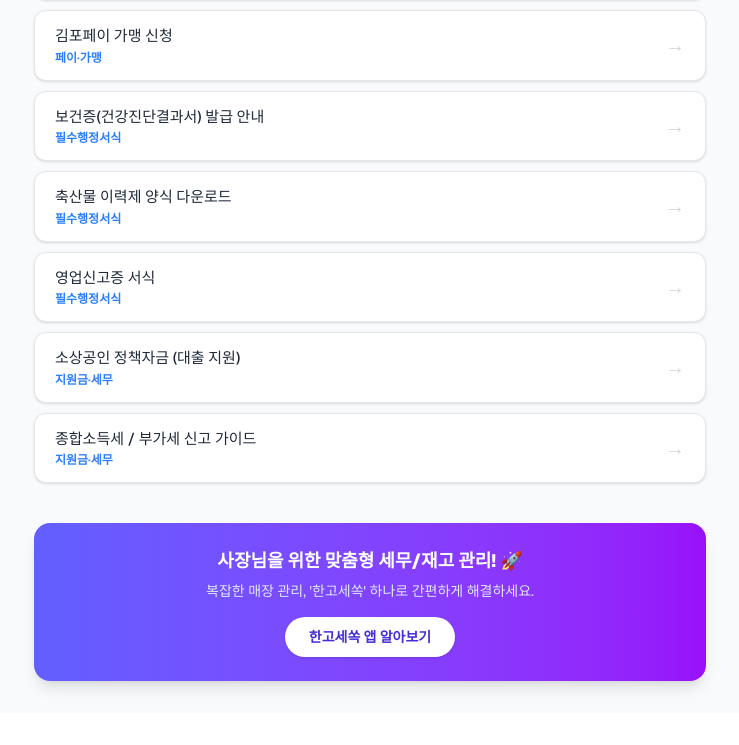
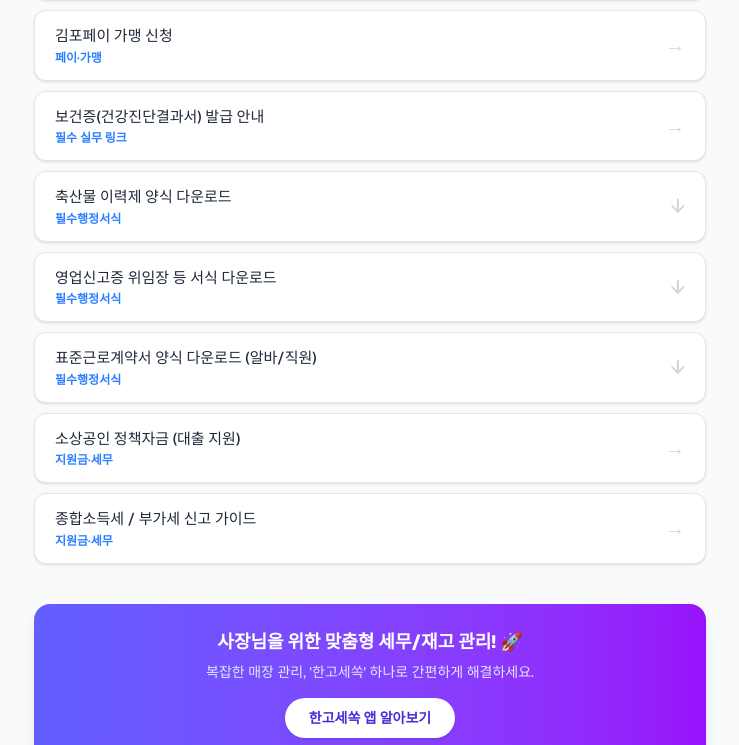
Before and after one commit to hannune-s/ssakdamoa, a Next.js app: page / in a window 1280 px wide. Shown: the part 912-1657 px from the top of the page, without its empty margins (270-1009 px from the left). Before the commit the page ends 1625 px from the top, so only its background shows below. Built offline with nearby package versions, Linux system fonts and the light colour scheme.

Commit message:
feat: split administrative forms category

```diff
--- a/src/app/page.tsx
+++ b/src/app/page.tsx
@@ -2,7 +2,7 @@
 
 import { useState } from 'react';
 
-const CATEGORIES = ['전체', '페이·가맹', '필수행정서식', '지원금·세무'];
+const CATEGORIES = ['전체', '페이·가맹', '필수 실무 링크', '필수행정서식', '지원금·세무'];
 
 const LINKS = [
   // 전국 단위
@@ -18,10 +18,13 @@
   { id: 13, title: '대구로페이 가맹 신청', category: '페이·가맹', keywords: ['대구로페이', '대구', '대구행복페이', '지역화폐'], url: 'https://minwon.daegu.go.kr/cvpl/AUTN-009/info' },
   { id: 9, title: '김포페이 가맹 신청', category: '페이·가맹', keywords: ['김포페이', '지역화폐', '김포'], url: 'https://gppay.merchant-portal.co.kr/bridge/' },
 
-  // 필수 행정 서식
-  { id: 4, title: '보건증(건강진단결과서) 발급 안내', category: '필수행정서식', keywords: ['보건증', '건강진단', '건강진단결과서'], url: 'https://www.gov.kr/portal/service/serviceInfo/135200000129' },
-  { id: 5, title: '축산물 이력제 양식 다운로드', category: '필수행정서식', keywords: ['축산물', '이력제', '양식'], url: '#' },
-  { id: 6, title: '영업신고증 서식', category: '필수행정서식', keywords: ['영업신고증', '신고', '서식'], url: '#' },
+  // 필수 실무 링크 (안내/접수용 사이트 연결)
+  { id: 4, title: '보건증(건강진단결과서) 발급 안내', category: '필수 실무 링크', keywords: ['보건증', '건강진단', '건강진단결과서'], url: 'https://www.gov.kr/portal/service/serviceInfo/135200000129' },
+
+  // 필수행정서식 (실제 양식/파일 다운로드용)
+  { id: 5, title: '축산물 이력제 양식 다운로드', category: '필수행정서식', keywords: ['축산물', '이력제', '양식', '서식'], url: '#' },
+  { id: 6, title: '영업신고증 위임장 등 서식 다운로드', category: '필수행정서식', keywords: ['영업신고증', '신고', '서식', '위임장'], url: '#' },
+  { id: 15, title: '표준근로계약서 양식 다운로드 (알바/직원)', category: '필수행정서식', keywords: ['근로계약서', '알바', '직원', '계약서', '서식'], url: '#' },
 
   // 지원금 / 세무
   { id: 7, title: '소상공인 정책자금 (대출 지원)', category: '지원금·세무', keywords: ['지원금', '정책자금', '소상공인', '대출'], url: '#' },
@@ -62,7 +65,7 @@
         <div className="relative mb-4">
           <input
             type="text"
-            placeholder="'보건증', '제로페이' 등 키워드 검색"
+            placeholder="'보건증', '제로페이', '계약서' 등 키워드 검색"
             className="w-full bg-gray-100 text-gray-800 rounded-xl px-4 py-3 outline-none focus:ring-2 focus:ring-blue-500 transition-all placeholder-gray-400 text-sm"
             value={searchTerm}
             onChange={(e) => setSearchTerm(e.target.value)}
@@ -106,7 +109,9 @@
                 <span className="text-[15px]">{link.title}</span>
                 <span className="text-xs text-blue-500 font-semibold">{link.category}</span>
               </div>
-              <span className="text-gray-300 group-hover:text-blue-500 transition-colors text-xl">→</span>
+              <span className="text-gray-300 group-hover:text-blue-500 transition-colors text-xl">
+                {link.category === '필수행정서식' ? '↓' : '→'}
+              </span>
             </a>
           ))
         ) : (
```
